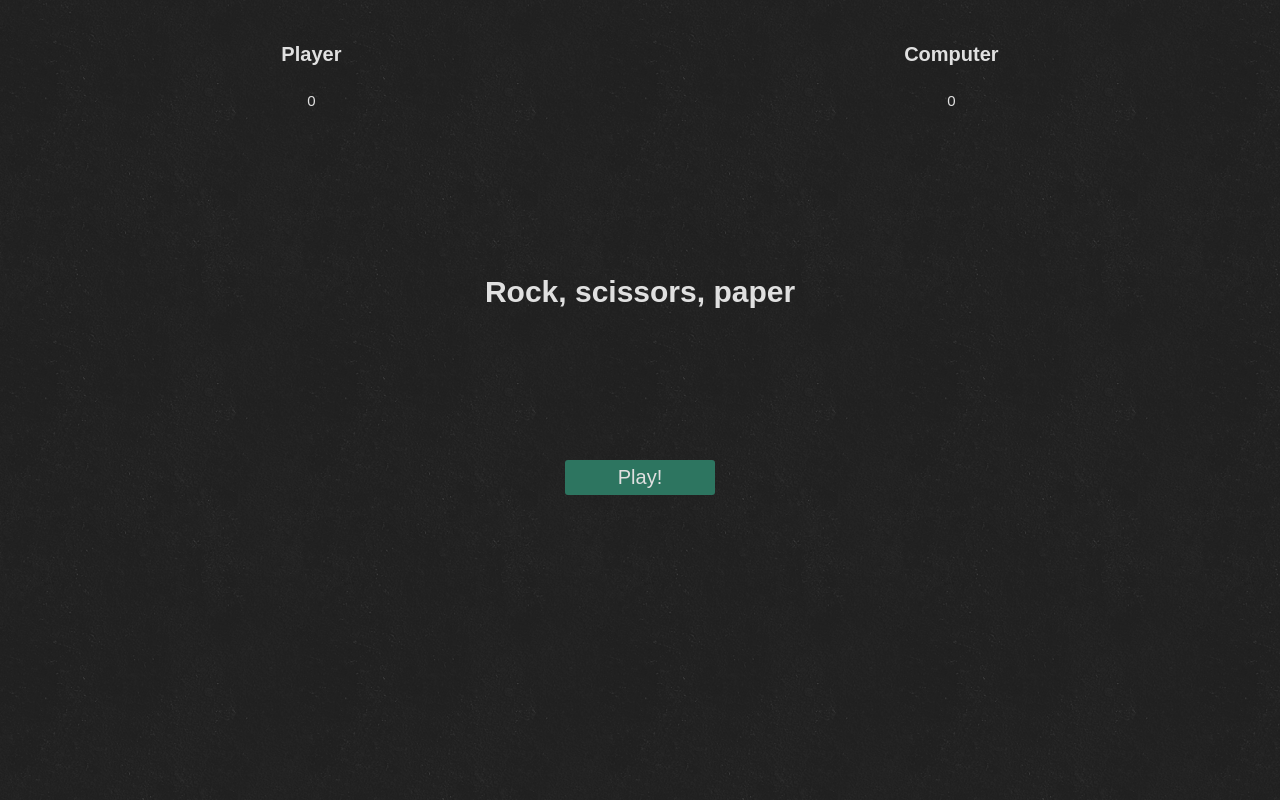
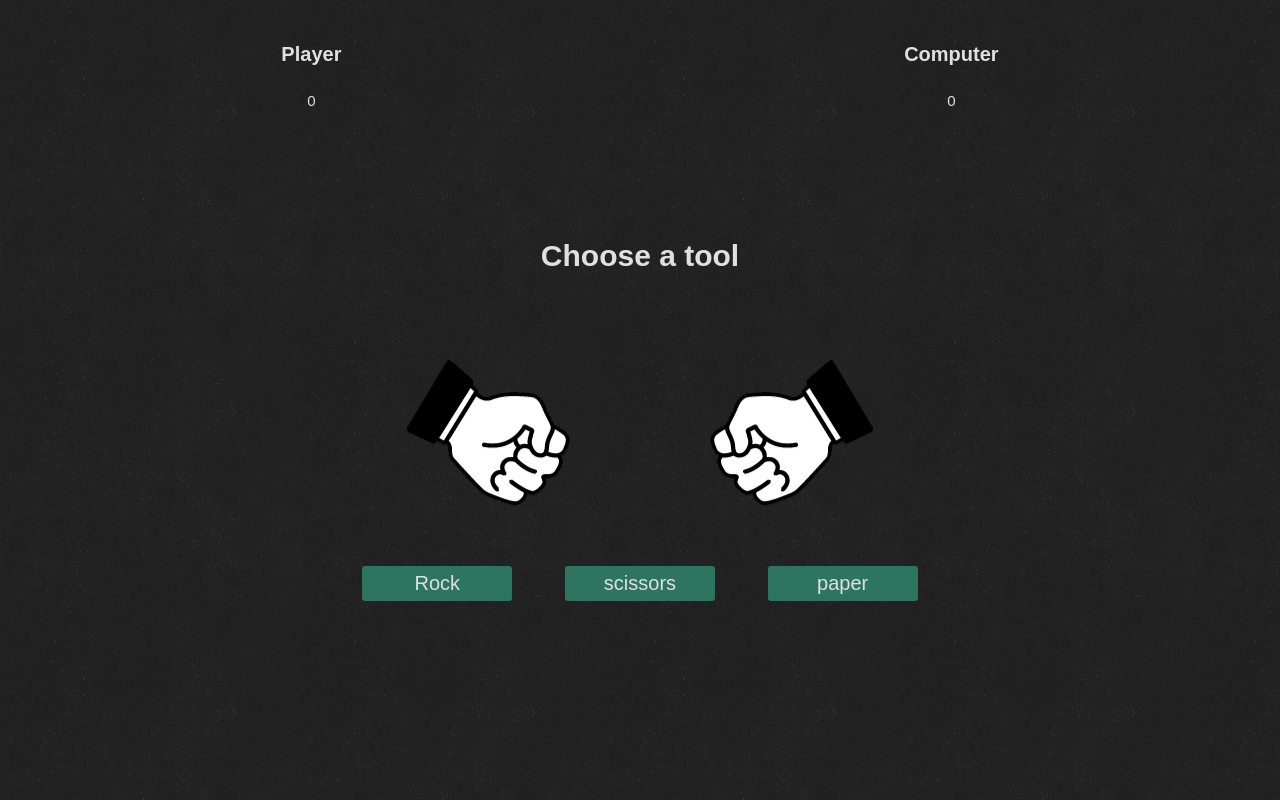
Before and after one commit to cqxg/react-game, a React (Create React App) app: page / in a window 1280 px wide. Both pictures are taken after a click on the button "Play!". Built offline with nearby package versions, Linux system fonts and the light colour scheme.

Commit message:
feat: add simple intro logic

```diff
--- a/src/components/Intro/Intro.css
+++ b/src/components/Intro/Intro.css
@@ -24,3 +24,13 @@
   color: rgb(224, 224, 224);
   background-color: rgb(45, 117, 96);
 }
+
+div.fadeOut {
+  opacity: 0;
+  pointer-events: none;
+}
+
+div.fadeIn {
+  opacity: 1;
+  pointer-events: all;
+}
--- a/src/components/Intro/Intro.js
+++ b/src/components/Intro/Intro.js
@@ -1,12 +1,17 @@
 import './Intro.css';
 
-const Intro = () => {
-    return (
-        <div class="intro">
-            <h1>Rock, scissors, paper</h1>
-            <button>Play!</button>
-        </div>
-    )
-}
+const Intro = ({ introRef, matchRef }) => {
+  const startGame = () => {
+    introRef.current.classList.add('fadeOut');
+    matchRef.current.classList.add('fadeIn');
+  };
+
+  return (
+    <div ref={introRef} className="intro">
+      <h1>Rock, scissors, paper</h1>
+      <button onClick={startGame}>Play!</button>
+    </div>
+  );
+};
 
 export default Intro;
--- a/src/components/Main/Main.js
+++ b/src/components/Main/Main.js
@@ -1,15 +1,22 @@
+import { useRef } from 'react';
+
 import Score from '../Score/Score';
 import Intro from '../Intro/Intro';
+import Match from '../Match/Match';
 
 import './Main.css';
 
 const Main = () => {
-    return (
-        <div className='main'>
-            <Score />
-            <Intro />
-        </div>
-    )
-}
+  const introRef = useRef(null);
+  const matchRef = useRef(null);
+
+  return (
+    <div className="main">
+      <Score />
+      <Intro introRef={introRef} matchRef={matchRef} />
+      <Match matchRef={matchRef} />
+    </div>
+  );
+};
 
 export default Main;
--- a/src/components/Match/Hands/Hands.js
+++ b/src/components/Match/Hands/Hands.js
@@ -4,9 +4,9 @@ import './Hands.css';
 
 const Hands = () => {
   return (
-    <div class="hands">
-      <img class="player-hand" src={hand} />
-      <img class="computer-hand" src={hand} />
+    <div className="hands">
+      <img alt="player-hand" className="player-hand" src={hand} />
+      <img alt="computer-hand" className="computer-hand" src={hand} />
     </div>
   );
 };
--- a/src/components/Match/Match.css
+++ b/src/components/Match/Match.css
@@ -24,13 +24,3 @@
   font-size: 30px;
   padding-top: 15px;
 }
-
-div.fadeOut {
-  opacity: 0;
-  pointer-events: none;
-}
-
-div.fadeIn {
-  opacity: 1;
-  pointer-events: all;
-}
--- /dev/null
+++ b/src/components/Match/Match.js
@@ -0,0 +1,16 @@
+import Hands from './Hands/Hands';
+import Options from './Options/Options';
+
+import './Match.css';
+
+const Match = ({ matchRef }) => {
+  return (
+    <div ref={matchRef} className="match fadeOut">
+      <h2 className="winner">Choose a tool</h2>
+      <Hands />
+      <Options />
+    </div>
+  );
+};
+
+export default Match;
--- a/src/components/Match/Options/Options.js
+++ b/src/components/Match/Options/Options.js
@@ -2,11 +2,11 @@ import './Options.css';
 
 const Options = () => {
   return (
-    <div class="options-wrapper">
-      <div class="options">
-        <button class="rock">Rock</button>
-        <button class="scissors">scissors</button>
-        <button class="paper">paper</button>
+    <div className="options-wrapper">
+      <div className="options">
+        <button className="rock">Rock</button>
+        <button className="scissors">scissors</button>
+        <button className="paper">paper</button>
       </div>
     </div>
   );
--- a/src/components/Score/Score.js
+++ b/src/components/Score/Score.js
@@ -2,13 +2,13 @@ import './Score.css';
 
 const Score = () => {
     return (
-        <div class="score">
-            <div class="player-score">
+        <div className="score">
+            <div className="player-score">
                 <h2>Player</h2>
                 <p>0</p>
             </div>
 
-            <div class="computer-score">
+            <div className="computer-score">
                 <h2>Computer</h2>
                 <p>0</p>
             </div>
```
Also changed, not shown: src/components/Match/Match..js (deleted, +0 -16 lines).
